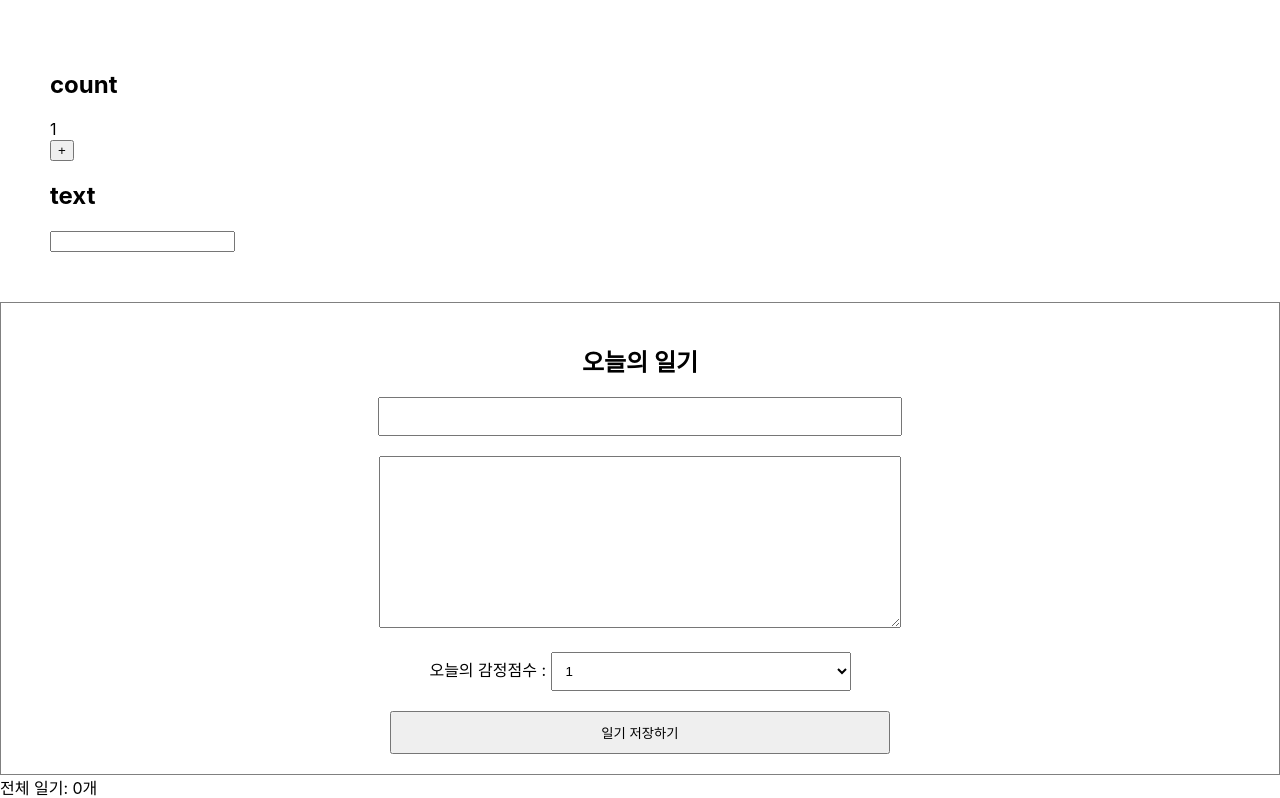
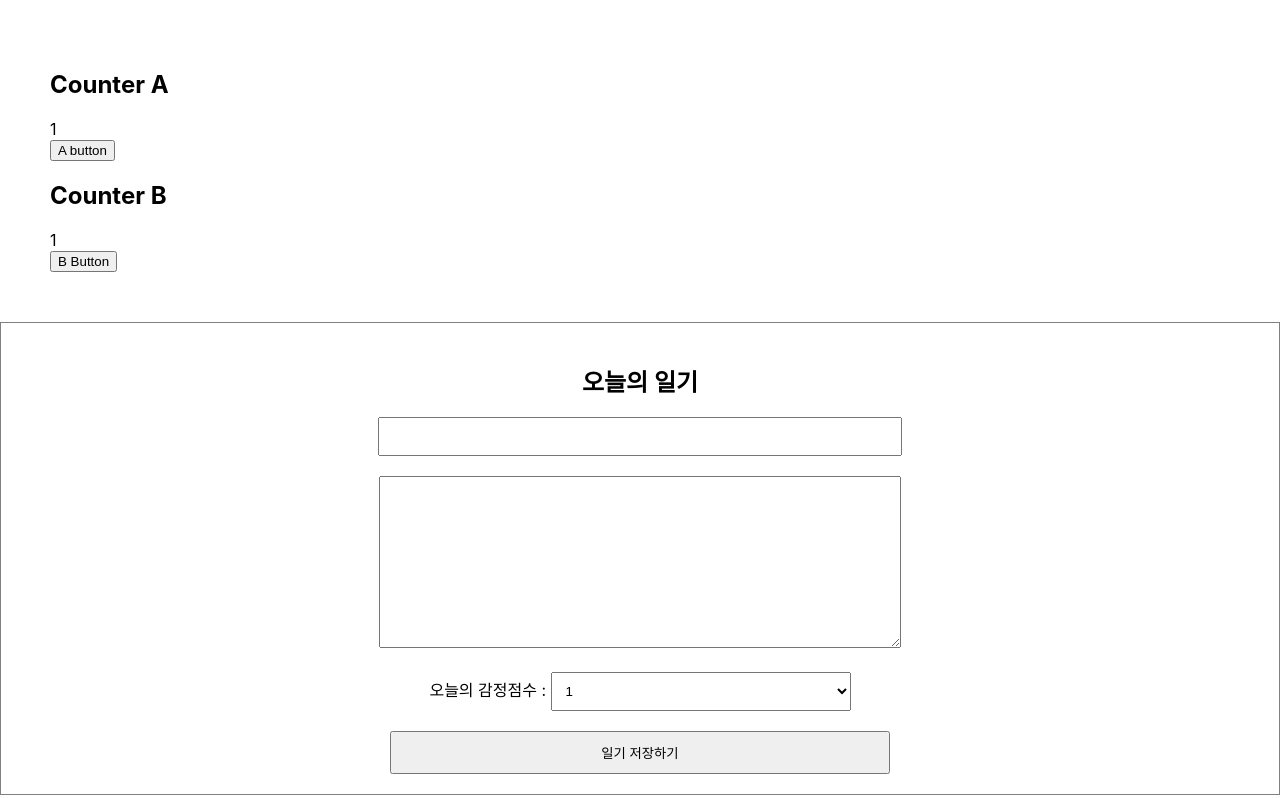
Before and after one commit to hummingbird99/temp-diary, a React (Create React App) app: page / in a window 1280 px wide. Shown: the top 798 px of the page. Built offline with nearby package versions, Linux system fonts and the light colour scheme; no server answers.

Commit message:
Feat: OptimizeTest 객체의 얕은 비교 렌더링 최적화 이전 버전 업

```diff
--- a/src/components/OptimizeTest.js
+++ b/src/components/OptimizeTest.js
@@ -1,33 +1,46 @@
 import React, { useEffect, useState } from "react";
 
-const Textview = React.memo(({ text }) => {
+const CounterA = React.memo(({ count }) => {
   useEffect(() => {
-    console.log(`Update :: Text : ${text}`);
+    console.log(`CounterA Update - count: ${count}`);
   });
-  return <div>{text}</div>;
+
+  return <div>{count}</div>;
 });
 
-const Countview = React.memo(({ count }) => {
+const CounterB = React.memo(({ obj }) => {
   useEffect(() => {
-    console.log(`Update :: Count : ${count}`);
+    console.log(`CounterB Update - count : ${obj.count}`);
   });
-  return <div>{count}</div>;
+
+  return <div>{obj.count}</div>;
 });
 
 const OptimizeTest = () => {
   const [count, setCount] = useState(1);
-  const [text, setText] = useState("");
+  const [obj, setObj] = useState({
+    count: 1,
+  });
+
   return (
     <div style={{ padding: 50 }}>
       <div>
-        <h2>count</h2>
-        <Countview count={count} />
-        <button onClick={() => setCount(count + 1)}>+</button>
+        <h2>Counter A</h2>
+        <CounterA count={count} />
+        <button onClick={() => setCount(count)}>A button</button>
       </div>
       <div>
-        <h2>text</h2>
-        <Textview text={text} />
-        <input value={text} onChange={(e) => setText(e.target.value)} />
+        <h2>Counter B</h2>
+        <CounterB obj={obj} />
+        <button
+          onClick={() =>
+            setObj({
+              count: obj.count,
+            })
+          }
+        >
+          B Button
+        </button>
       </div>
     </div>
   );
```
